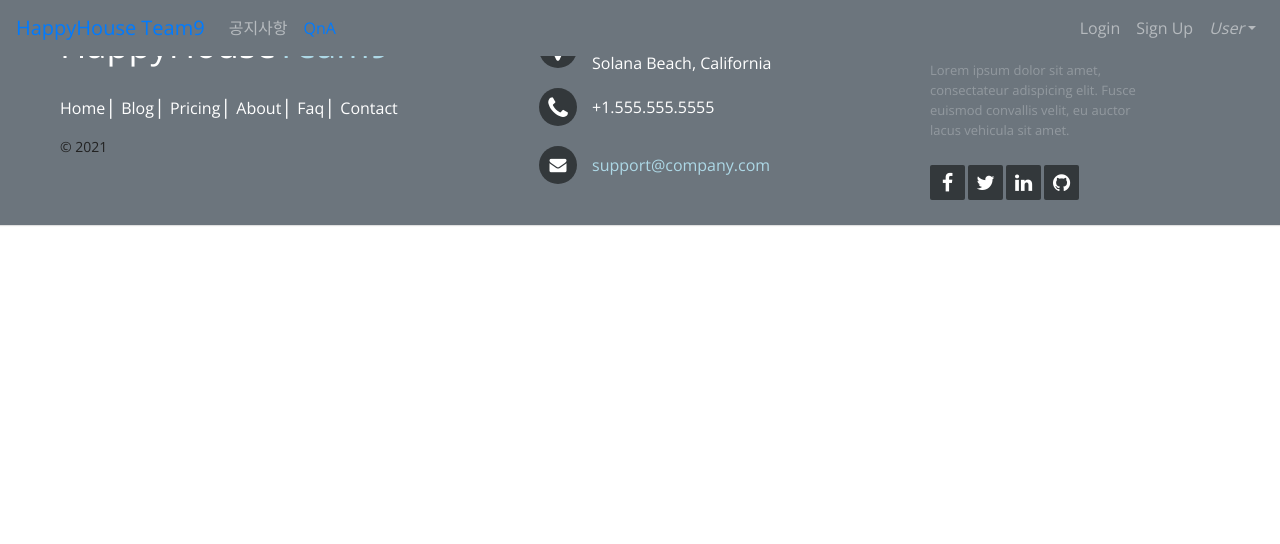
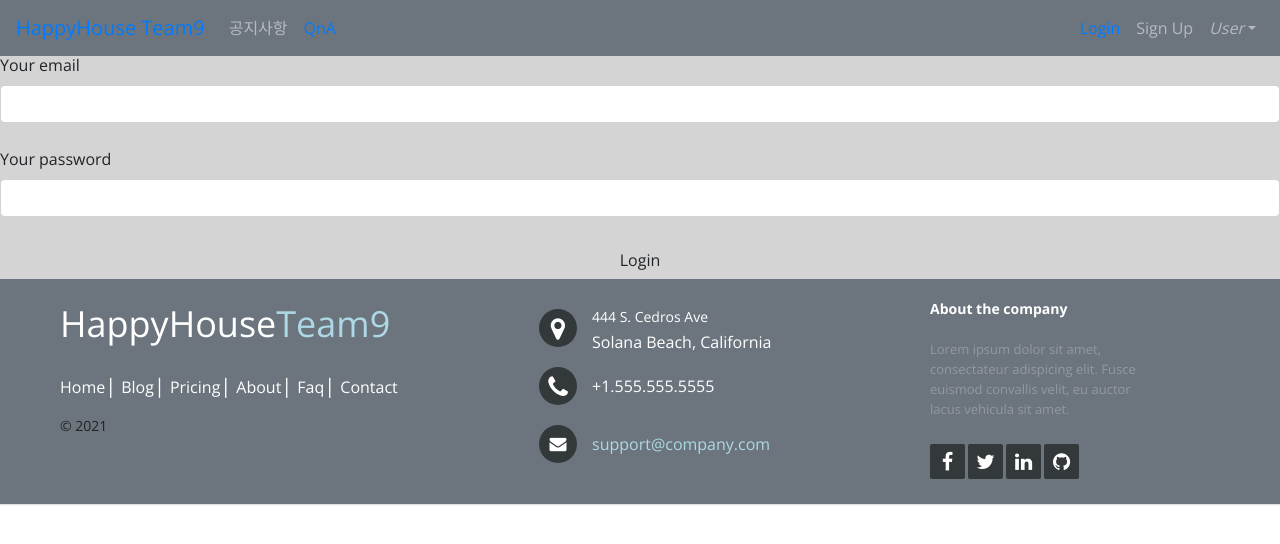
Before and after one commit to seongaeee/HappyHouse_FinalProject, a Vue app in the folder happy-house-front/: page /login in a window 1280 px wide. Shown: the top 544 px of the page. Built offline with nearby package versions, Linux system fonts and the light colour scheme.

Commit message:
feat : Add Login form

```diff
--- a/happy-house-front/src/components/header/DetailHeader.vue
+++ b/happy-house-front/src/components/header/DetailHeader.vue
@@ -1,7 +1,6 @@
 <template>
 	<div id="detail-header">
 		<img alt="Qna logo" src="../../assets/house/house3.jpg" height=300px />
-		<h1>건물 정보</h1>
 	</div>
 </template>
 
--- a/happy-house-front/src/components/navbar/BasicNavbar.vue
+++ b/happy-house-front/src/components/navbar/BasicNavbar.vue
@@ -13,7 +13,7 @@
 
         <!-- Right aligned nav items -->
         <b-navbar-nav class="ml-auto">
-          <b-nav-item href="#">Login</b-nav-item>
+          <b-nav-item href="#"><router-link to="/login">Login</router-link></b-nav-item>
           <b-nav-item href="#" >Sign Up</b-nav-item>
 
           <b-nav-item-dropdown right>
--- a/happy-house-front/src/components/result/Detail.vue
+++ b/happy-house-front/src/components/result/Detail.vue
@@ -6,14 +6,17 @@
         <b-row>
           <b-col cols="1">
           </b-col>
-          <b-col cols="4">
+          <b-col cols="5">
             <div>
+              <h1>매물 정보</h1>
               <b-table striped hover :items="items"></b-table>
             </div>
           </b-col>
-          <b-col cols="1"></b-col>
-          <b-col cols="6">
-            <div id ="map" style="width:80%;height:100%;"></div>
+          <b-col cols="5">
+            <h1>매물 위치</h1>
+            <div id ="map" style="width:100%;height:100%;"></div>
+          </b-col>
+          <b-col col="1">
           </b-col>
         </b-row>
       </div>
--- /dev/null
+++ b/happy-house-front/src/components/user/Login.vue
@@ -0,0 +1,25 @@
+<template>
+  <!-- Default form login -->
+  <form>
+    <p class="h4 text-center mb-4">Sign in</p>
+    <label for="defaultFormLoginEmailEx" class="grey-text">Your email</label>
+    <input type="email" id="defaultFormLoginEmailEx" class="form-control"/>
+    <br/>
+    <label for="defaultFormLoginPasswordEx" class="grey-text">Your password</label>
+    <input type="password" id="defaultFormLoginPasswordEx" class="form-control"/>
+    <div class="text-center mt-4">
+      <button class="btn btn-indigo" type="submit">Login</button>
+    </div>
+  </form>
+  <!-- Default form login -->
+</template>
+
+<script>
+export default {
+
+}
+</script>
+
+<style>
+
+</style>
--- a/happy-house-front/src/router/index.js
+++ b/happy-house-front/src/router/index.js
@@ -6,6 +6,7 @@
 import QnaInput from "../components/qna/QnaInput.vue";
 import QnaList from "../components/qna/QnaList.vue";
 import QnaDetail from "../components/qna/QnaDetail.vue";
+import Login  from "../components/user/Login.vue";
 
 Vue.use(VueRouter);
 
@@ -18,6 +19,7 @@
   { path: "/board/detail/:no", component: QnaDetail },
   { path: "/board/input", component: QnaInput },
   { path: "/board/input/:no", component: QnaInput },
+  { path: "/login", component: Login},
 
 
 ];
```
